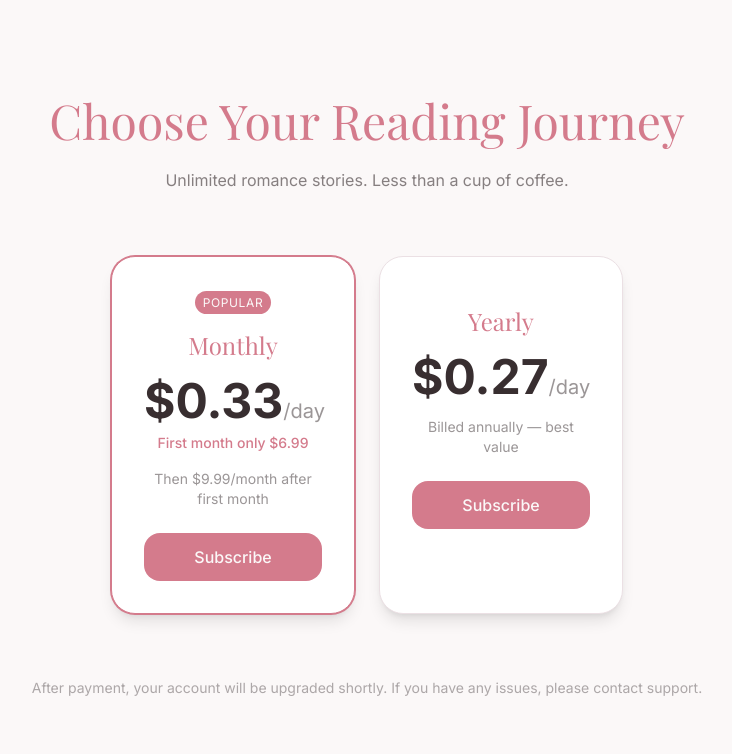
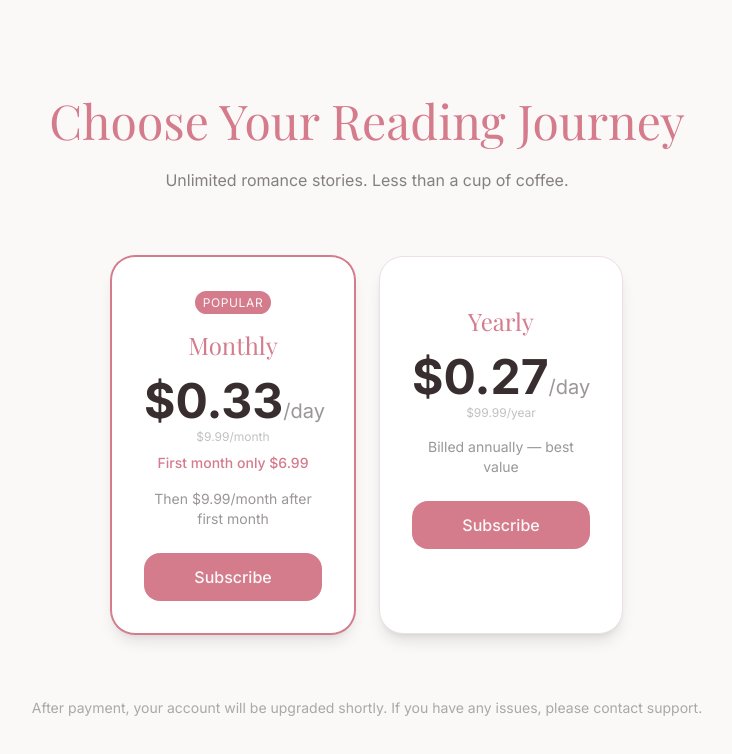
Before and after one commit to yangyifei757-dotcom/mystorysite, a Next.js app: page /pricing in a window 1280 px wide. Shown: the top 754 px of the page, without its empty margins (273-1005 px from the left). Built offline with nearby package versions, Linux system fonts and the light colour scheme; a web font is replaced by a local one.

Commit message:
Update page.tsx

```diff
--- a/app/pricing/page.tsx
+++ b/app/pricing/page.tsx
@@ -2,9 +2,9 @@ export default function PricingPage() {
   const plans = [
     {
       name: 'Monthly',
-      dailyPrice: '0.33',        // 基于原价 $9.99 折算
+      dailyPrice: '0.33',
       monthlyPrice: '9.99',
-      firstMonthPrice: '6.99',   // 首月优惠价，单独展示
+      firstMonthPrice: '6.99',
       interval: 'month',
       description: 'Then $9.99/month after first month',
       paymentLink: 'https://www.creem.io/payment/prod_4ZI6kyf8A9qbLyDyYYb6Tx?offer=QZO318UTSZ',
@@ -12,7 +12,7 @@ export default function PricingPage() {
     },
     {
       name: 'Yearly',
-      dailyPrice: '0.27',        // 基于 $99.99 折算，最低日费
+      dailyPrice: '0.27',
       yearlyPrice: '99.99',
       interval: 'year',
       description: 'Billed annually — best value',
@@ -49,6 +49,18 @@ export default function PricingPage() {
                 <span className="text-xl text-foreground/50 font-normal">/day</span>
               </p>
 
+              {/* 月费/年费弱化显示 */}
+              {plan.monthlyPrice && (
+                <p className="text-xs text-foreground/30 mb-1">
+                  ${plan.monthlyPrice}/month
+                </p>
+              )}
+              {plan.yearlyPrice && (
+                <p className="text-xs text-foreground/30 mb-1">
+                  ${plan.yearlyPrice}/year
+                </p>
+              )}
+
               {/* 首月优惠标签（仅月订阅有） */}
               {plan.firstMonthPrice && (
                 <p className="text-sm text-primary font-medium mt-2">
```
